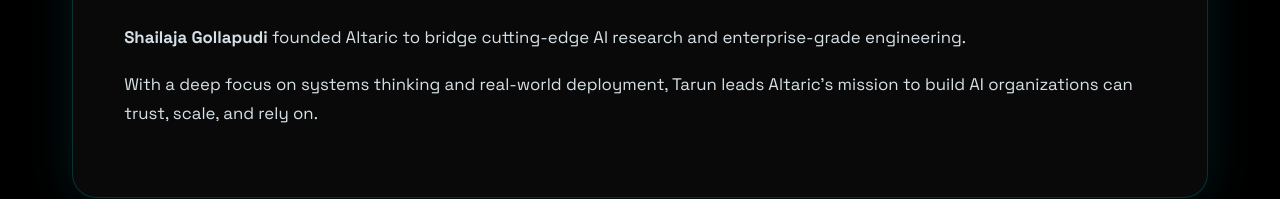
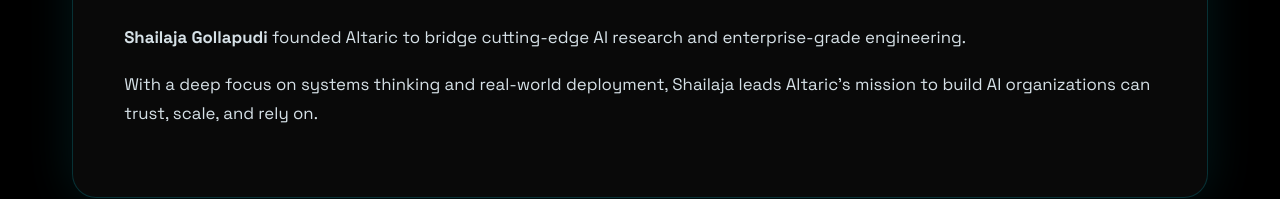
Before and after one commit to Vatshal-Venkat/Altaric, a React (Vite) app in the folder website_src/frontend/: page /about in a window 1280 px wide. Shown: the part 2260-2459 px from the top of the page. Built offline with nearby package versions, Linux system fonts and the light colour scheme; no server answers.

Commit message:
Founder Name

```diff
--- a/website_src/frontend/src/components/AboutUs.jsx
+++ b/website_src/frontend/src/components/AboutUs.jsx
@@ -289,7 +289,7 @@
           </p>
           <p>
             With a deep focus on systems thinking and real-world deployment,
-            Tarun leads Altaric’s mission to build AI organizations can trust,
+            Shailaja leads Altaric’s mission to build AI organizations can trust,
             scale, and rely on.
           </p>
         </Section>
```
